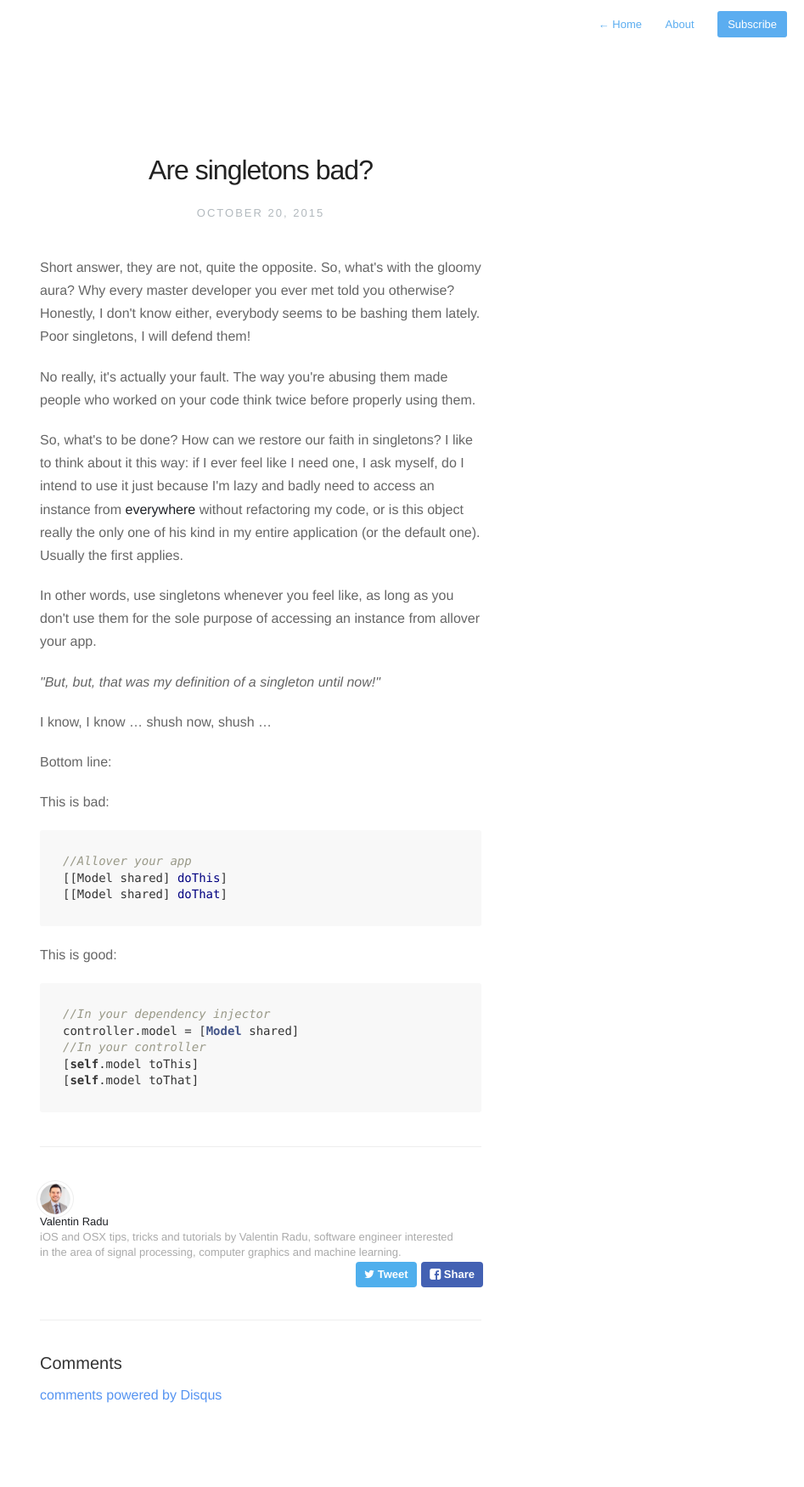
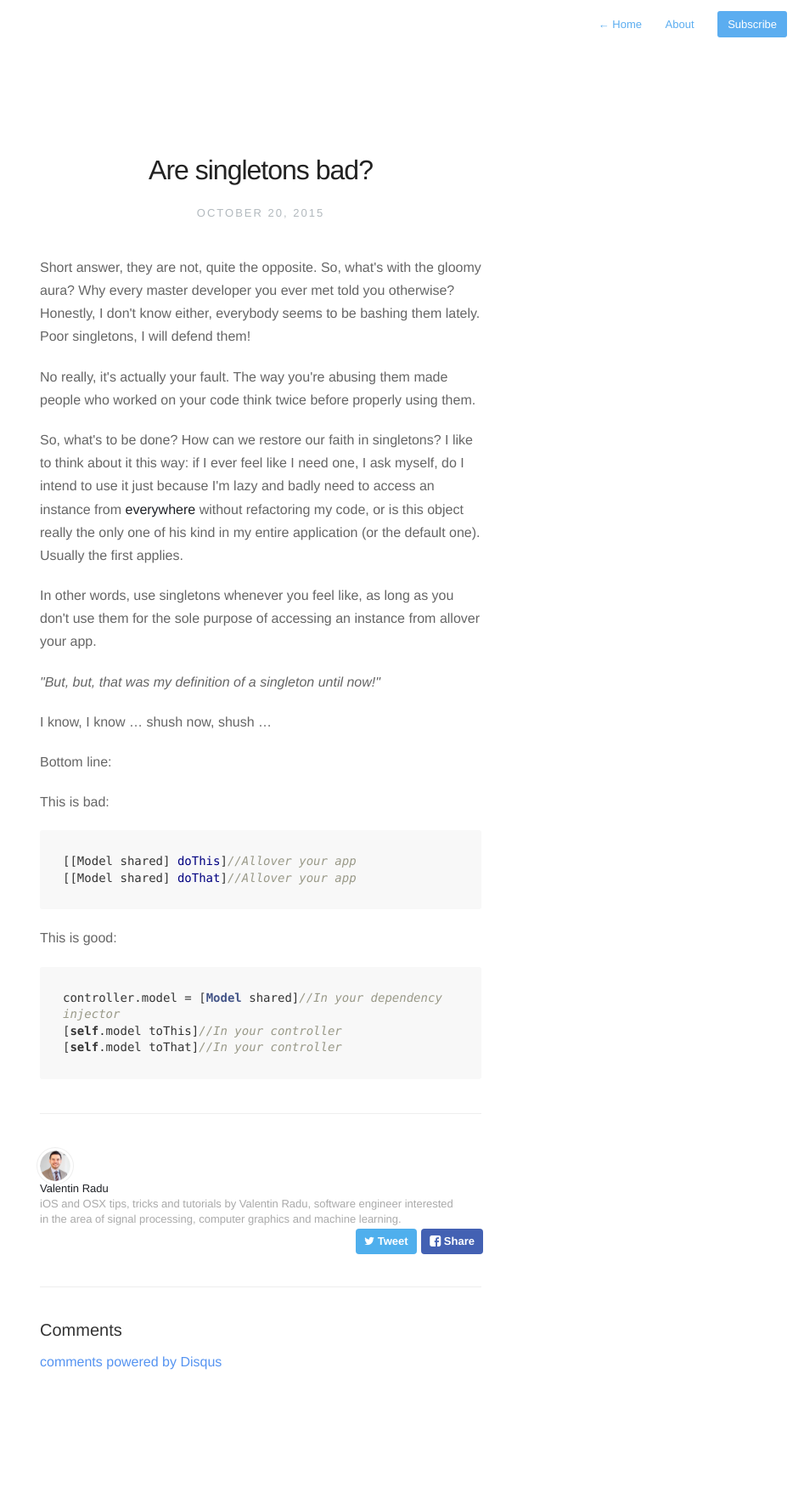
Before and after one commit to valentinradu/valentinradu.github.io, a Jekyll site: the page built from _posts/2015-10-21-are-singletons-bad.md, in a window 1280 px wide. Shown: the whole page at 85% size, without its empty margins (333-1280 px from the left). Built offline with Jekyll 4.4.1, drawn with Linux system fonts in a browser that asks for light colours; nearby versions of some CDN libraries; comment, search, counter and statistics services are not loaded; after the commit the page ends 1711 px from its top, so only the background shows below that.

Commit message:
Are singletons bad?

````diff
--- a/_posts/2015-10-21-are-singletons-bad.md
+++ b/_posts/2015-10-21-are-singletons-bad.md
@@ -26,16 +26,13 @@ Bottom line:
 
 This is bad:
 ```objc
-//Allover your app
-[[Model shared] doThis]
-[[Model shared] doThat]
+[[Model shared] doThis]//Allover your app
+[[Model shared] doThat]//Allover your app
 ```
 
 This is good:
 ```objc
-//In your dependency injector
-controller.model = [Model shared]
-//In your controller
-[self.model toThis]
-[self.model toThat]
+controller.model = [Model shared]//In your dependency injector
+[self.model toThis]//In your controller
+[self.model toThat]//In your controller
 ```
````
